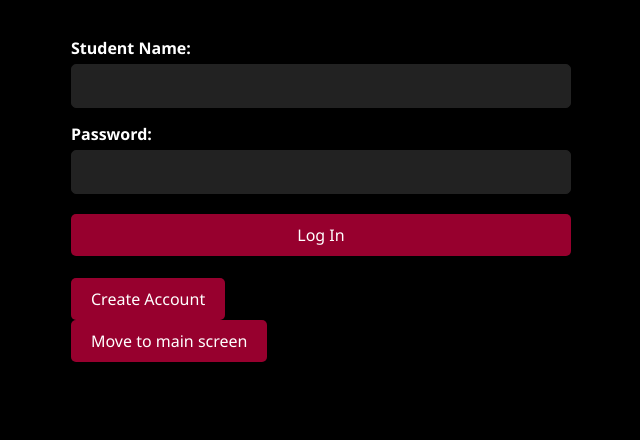
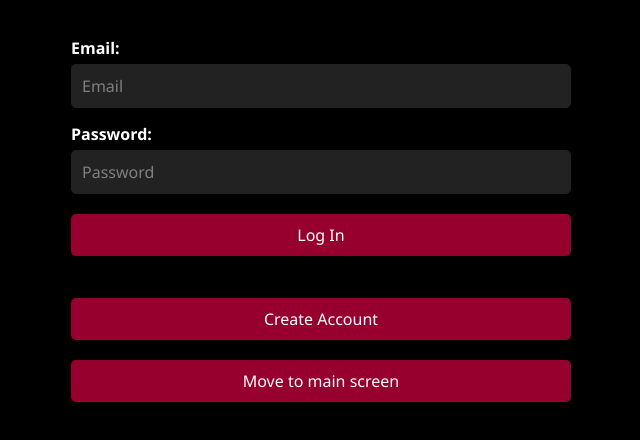
Before and after one commit to michaelcummins1/StudentEngagementApp, a website: page public/pages/login.html in a window 1280 px wide. Shown: the part 78-518 px from the top of the page, without its empty margins (319-959 px from the left). Drawn offline with Linux system fonts and the light colour scheme.

Commit message:
run 'nmp install uuid' when you pull, also addded further changes to ui in login and registration

```diff
--- a/public/pages/login.html
+++ b/public/pages/login.html
@@ -27,18 +27,18 @@
     </div>
     <main class="login-container">
             <form id="logInSubmission">
-                <label for="name">Student Name:</label>
-                <input type="text" id="name" name="name" required>
+                <label for="name">Email:</label>
+                <input type="text" id="email" name="email" placeholder="Email" required>
 
                 <label for="password">Password:</label>
-                <input type="password" id="password" name="password" required>
+                <input type="password" id="password" name="password" placeholder="Password" required>
 
                 <button id="logInBtn" type="submit">Log In</button>
             </form>
         <br>
-        <button id="createAccountBtn">Create Account</button>
+        <button id="createAccountBtn" type="submit">Create Account</button>
         <br>
-        <button id="homePgBtn">Move to main screen</button>
+        <button id="homePgBtn" type="submit">Move to main screen</button>
     </main>
 </body>
 </html>
```
Also changed, not shown: public/pages/registration.html (+3 -3 lines).
